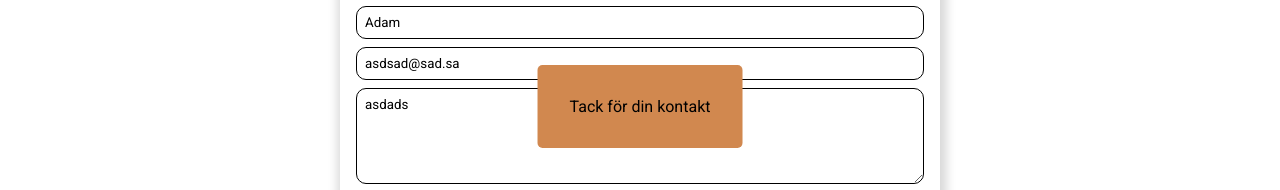
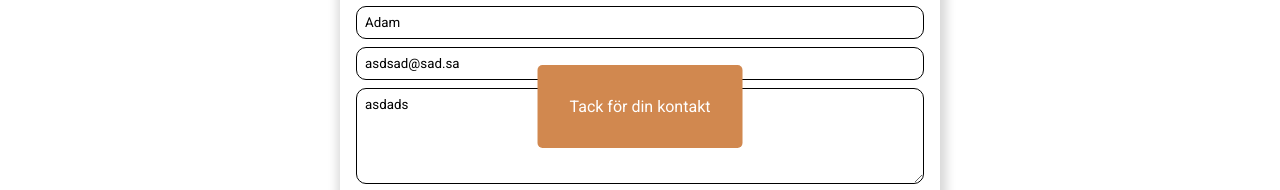
Before and after one commit to lammai442/portfolio, a React (Vite) app in the folder client/: page / in a window 1280 px wide. Shown: the part 4295-4485 px from the top of the page. Built offline with nearby package versions, Linux system fonts and the light colour scheme.

Commit message:
Added color to msg

```diff
--- a/client/src/components/Contact/Contact.css
+++ b/client/src/components/Contact/Contact.css
@@ -59,6 +59,7 @@
 	transform: translateX(-50%);
 	z-index: 999;
 	background-color: var(--accent-bg-color);
+	color: var(--white-text-color);
 }
 
 .sent-msg__text {
```
